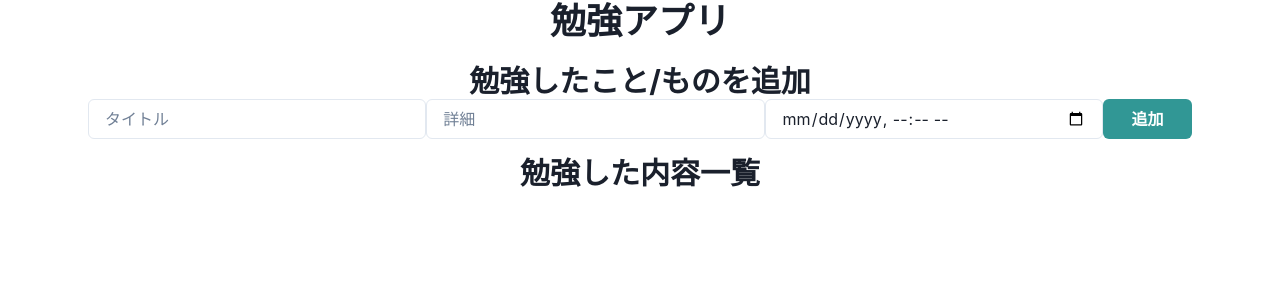
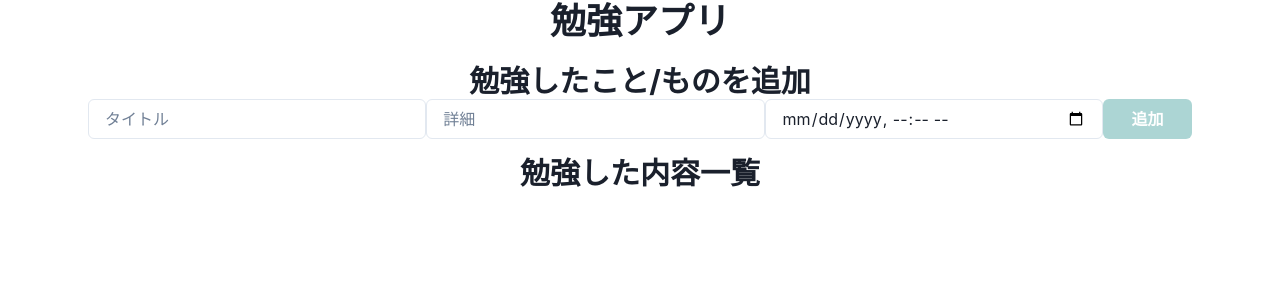
Before and after one commit to hharuki3/react_simple_study_app, a React (Create React App) app: page / in a window 1280 px wide. Shown: the top 300 px of the page. Built offline with nearby package versions, Linux system fonts and the light colour scheme.

Commit message:
未入力時にボタンを非活性化

```diff
--- a/src/Study.tsx
+++ b/src/Study.tsx
@@ -37,6 +37,7 @@ export const Study = () => {
         title={title}
         detail={detail}
         date={date}
+        disabled={title === "" || detail === "" || date === ""}
         onChangeDate={onChangeDate}
         onChangeDetail={onChangeDetail}
         onChangeTitle={onChangeTitle}
--- a/src/components/CreateStudy.tsx
+++ b/src/components/CreateStudy.tsx
@@ -4,6 +4,7 @@ type Props = {
   title: string;
   detail: string;
   date: string;
+  disabled: boolean;
   onChangeTitle: (e: React.ChangeEvent<HTMLInputElement>) => void;
   onChangeDetail: (e: React.ChangeEvent<HTMLInputElement>) => void;
   onChangeDate: (e: React.ChangeEvent<HTMLInputElement>) => void;
@@ -14,6 +15,7 @@ export const CreateStudy = (props: Props) => {
     title,
     detail,
     date,
+    disabled,
     onChangeTitle,
     onChangeDetail,
     onChangeDate,
@@ -44,7 +46,7 @@ export const CreateStudy = (props: Props) => {
           onChange={onChangeDate}
           mb={4}
         />
-        <Button onClick={onClickButton} colorScheme="teal" size="md" px={10}>
+        <Button onClick={onClickButton} colorScheme="teal" size="md" px={10} isDisabled={disabled}>
           追加
         </Button>
       </Flex>
```
